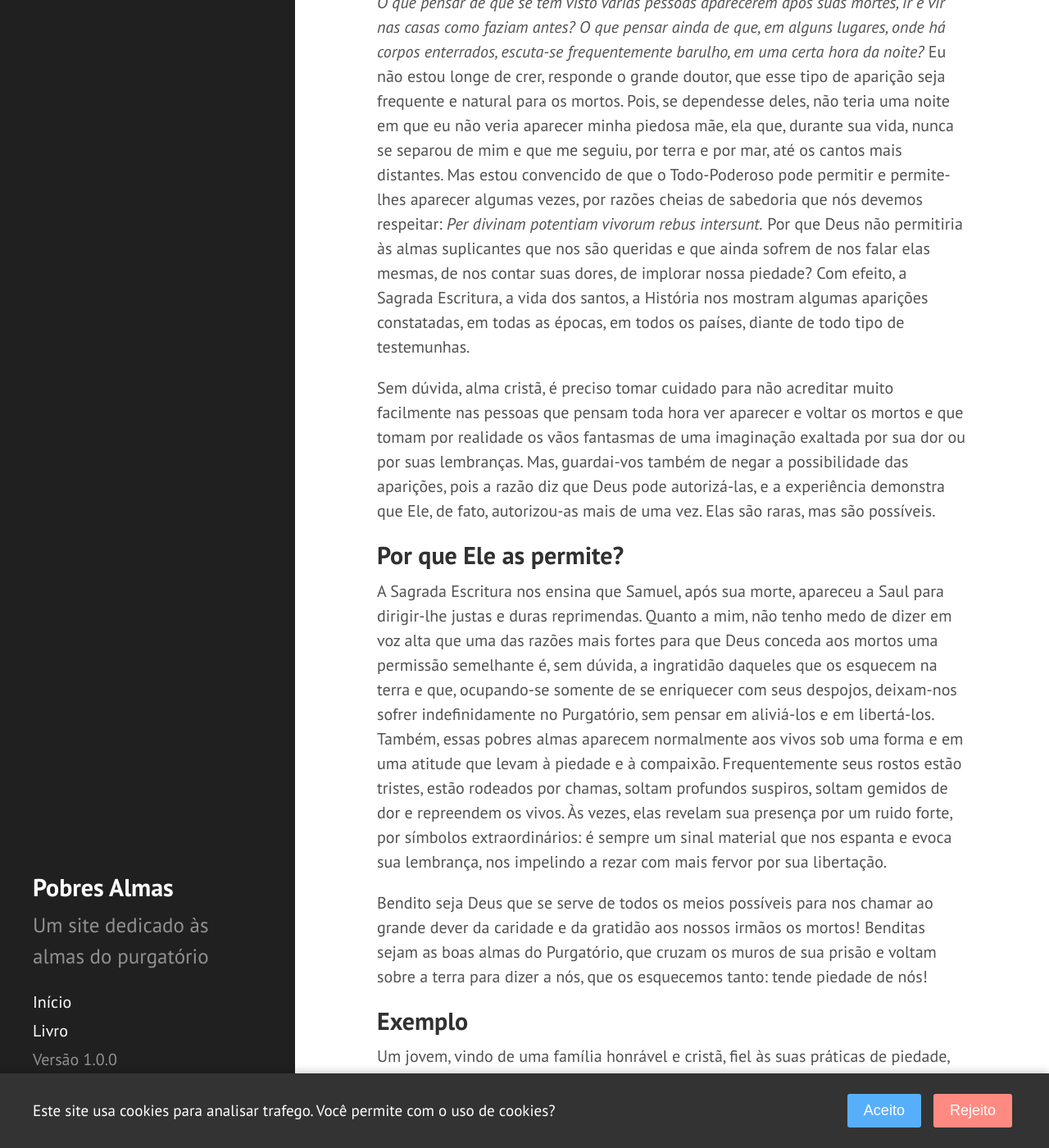
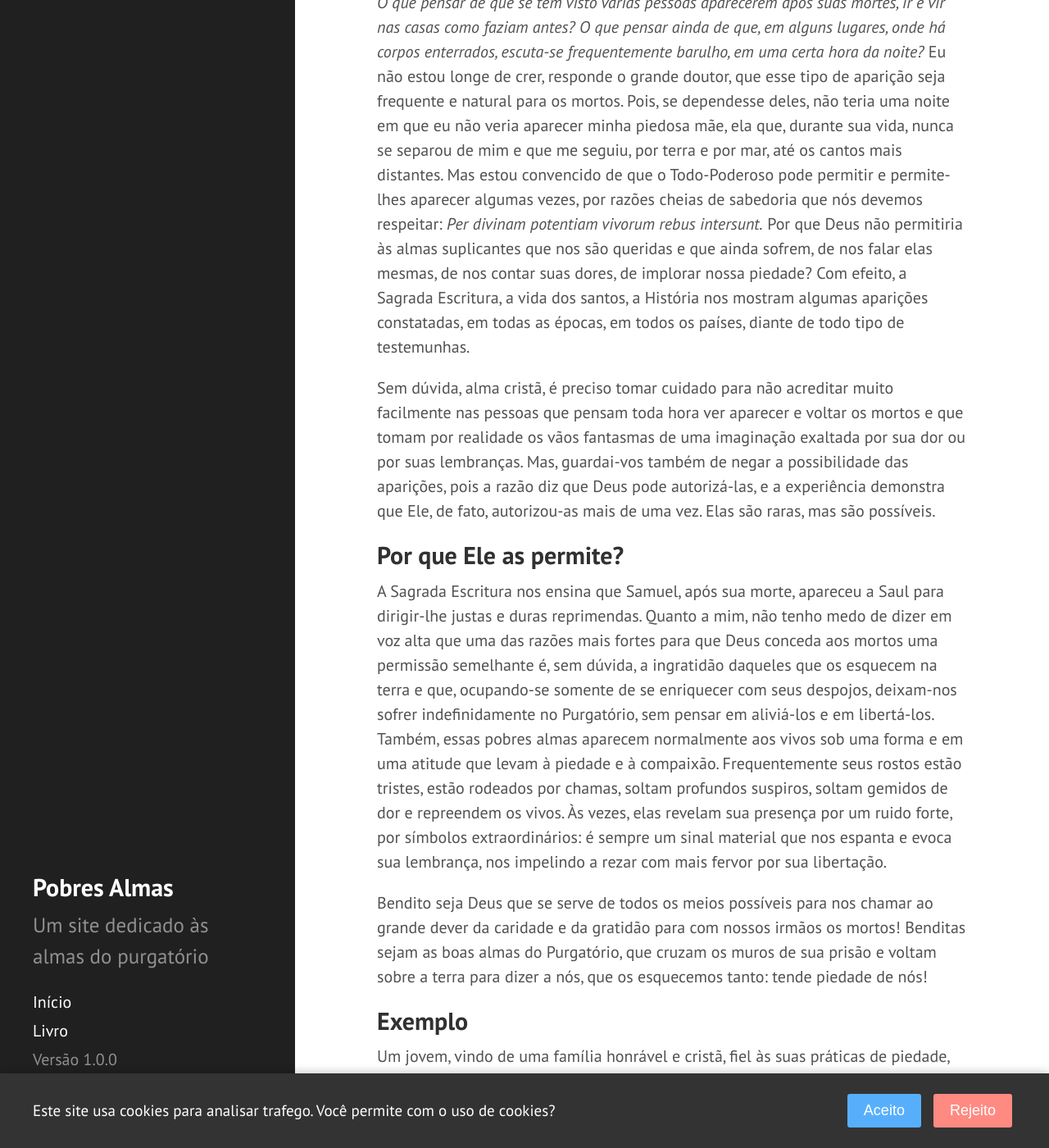
Before and after one commit to daniel-ufabc/poor-souls, a Jekyll site: the page built from _book/dia29.md, in a window 1280 px wide and 1400 px high, scrolled down 403 px. Shown: the whole window at 82% size. Built offline with Jekyll 4.4.1, drawn with Linux system fonts in a browser that asks for light colours.

Commit message:
fix: address comments

```diff
--- a/_book/dia29.md
+++ b/_book/dia29.md
@@ -11,7 +11,7 @@ order: "29"
 
 ## Deus permite às almas voltar à terra?
 
-Um dos amigos de Santo Agostinho, bispo de _Uzalis_[^1], fez-lhe um dia esta pergunta: _O que pensar de que se tem visto várias pessoas aparecerem após suas mortes, ir e vir nas casas como faziam antes? O que pensar ainda de que, em alguns lugares, onde há corpos enterrados, escuta-se frequentemente barulho, em uma certa hora da noite?_ Eu não estou longe de crer, responde o grande doutor, que esse tipo de aparição seja frequente e natural para os mortos. Pois, se dependesse deles, não teria uma noite em que eu não veria aparecer minha piedosa mãe, ela que, durante sua vida, nunca se separou de mim e que me seguiu, por terra e por mar, até os cantos mais distantes. Mas estou convencido de que o Todo-Poderoso pode permitir e permite-lhes aparecer algumas vezes, por razões cheias de sabedoria que nós devemos respeitar: _Per divinam potentiam vivorum rebus intersunt._ Por que Deus não permitiria às almas suplicantes que nos são queridas e que ainda sofrem de nos falar elas mesmas, de nos contar suas dores, de implorar nossa piedade? Com efeito, a Sagrada Escritura, a vida dos santos, a História nos mostram algumas aparições constatadas, em todas as épocas, em todos os países, diante de todo tipo de testemunhas.
+Um dos amigos de Santo Agostinho, bispo de _Uzalis_[^1], fez-lhe um dia esta pergunta: _O que pensar de que se tem visto várias pessoas aparecerem após suas mortes, ir e vir nas casas como faziam antes? O que pensar ainda de que, em alguns lugares, onde há corpos enterrados, escuta-se frequentemente barulho, em uma certa hora da noite?_ Eu não estou longe de crer, responde o grande doutor, que esse tipo de aparição seja frequente e natural para os mortos. Pois, se dependesse deles, não teria uma noite em que eu não veria aparecer minha piedosa mãe, ela que, durante sua vida, nunca se separou de mim e que me seguiu, por terra e por mar, até os cantos mais distantes. Mas estou convencido de que o Todo-Poderoso pode permitir e permite-lhes aparecer algumas vezes, por razões cheias de sabedoria que nós devemos respeitar: _Per divinam potentiam vivorum rebus intersunt._ Por que Deus não permitiria às almas suplicantes que nos são queridas e que ainda sofrem, de nos falar elas mesmas, de nos contar suas dores, de implorar nossa piedade? Com efeito, a Sagrada Escritura, a vida dos santos, a História nos mostram algumas aparições constatadas, em todas as épocas, em todos os países, diante de todo tipo de testemunhas.
 
 Sem dúvida, alma cristã, é preciso tomar cuidado para não acreditar muito facilmente nas pessoas que pensam toda hora ver aparecer e voltar os mortos e que tomam por realidade os vãos fantasmas de uma imaginação exaltada por sua dor ou por suas lembranças. Mas, guardai-vos também de negar a possibilidade das aparições, pois a razão diz que Deus pode autorizá-las, e a experiência demonstra que Ele, de fato, autorizou-as mais de uma vez. Elas são raras, mas são possíveis.
 
@@ -20,7 +20,7 @@ Sem dúvida, alma cristã, é preciso tomar cuidado para não acreditar muito fa
 
 A Sagrada Escritura nos ensina que Samuel, após sua morte, apareceu a Saul para dirigir-lhe justas e duras reprimendas. Quanto a mim, não tenho medo de dizer em voz alta que uma das razões mais fortes para que Deus conceda aos mortos uma permissão semelhante é, sem dúvida, a ingratidão daqueles que os esquecem na terra e que, ocupando-se somente de se enriquecer com seus despojos, deixam-nos sofrer indefinidamente no Purgatório, sem pensar em aliviá-los e em libertá-los. Também, essas pobres almas aparecem normalmente aos vivos sob uma forma e em uma atitude que levam à piedade e à compaixão. Frequentemente seus rostos estão tristes, estão rodeados por chamas, soltam profundos suspiros, soltam gemidos de dor e repreendem os vivos. Às vezes, elas revelam sua presença por um ruido forte, por símbolos extraordinários: é sempre um sinal material que nos espanta e evoca sua lembrança, nos impelindo a rezar com mais fervor por sua libertação.
 
-Bendito seja Deus que se serve de todos os meios possíveis para nos chamar ao grande dever da caridade e da gratidão aos nossos irmãos os mortos! Benditas sejam as boas almas do Purgatório, que cruzam os muros de sua prisão e voltam sobre a terra para dizer a nós, que os esquecemos tanto: tende piedade de nós!
+Bendito seja Deus que se serve de todos os meios possíveis para nos chamar ao grande dever da caridade e da gratidão para com nossos irmãos os mortos! Benditas sejam as boas almas do Purgatório, que cruzam os muros de sua prisão e voltam sobre a terra para dizer a nós, que os esquecemos tanto: tende piedade de nós!
 
 
 ## Exemplo
```
Also changed, not shown: _book/dia11.md (+1 -1 lines), _book/dia30.md (+1 -1 lines), _book/dia31.md (+1 -1 lines).
